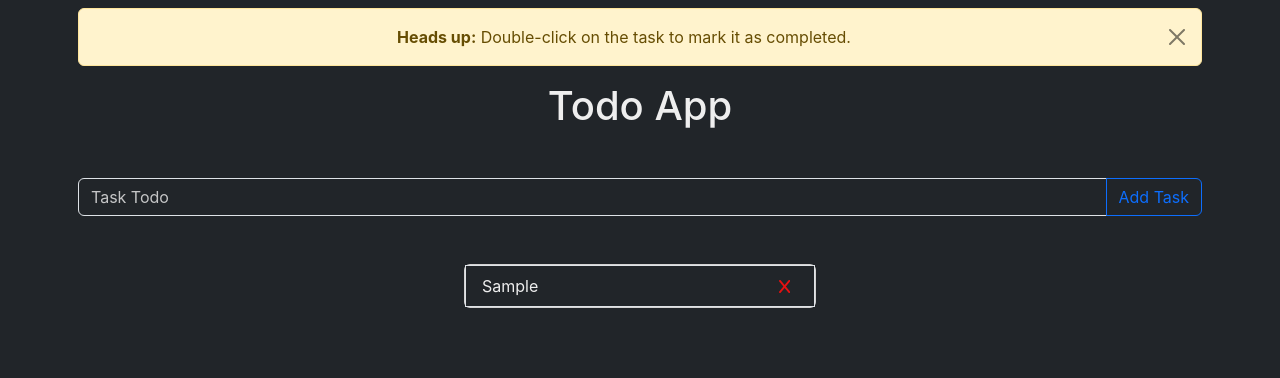
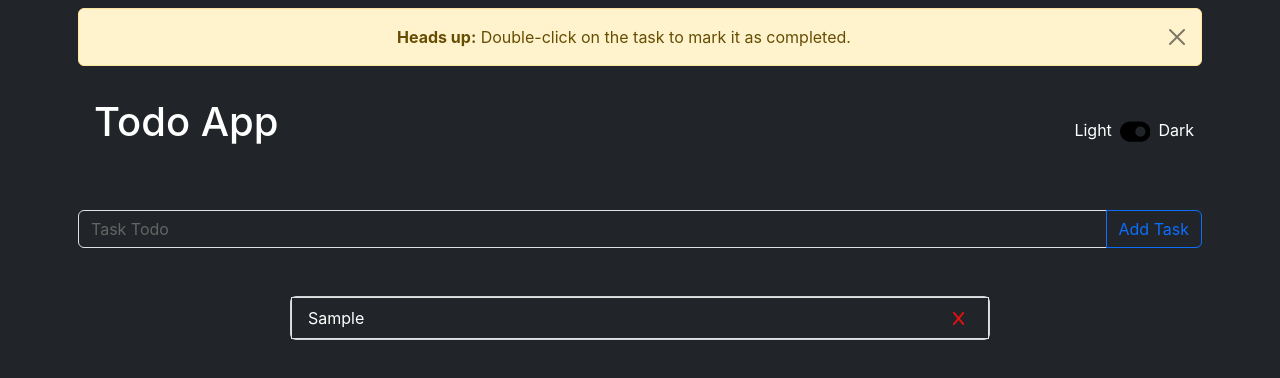
Before and after one commit to Moslihbadr/react-todo-app, a React (Create React App) app: page / in a window 1280 px wide. Both pictures are taken after typing "Sample" into the empty fields and a click on the button "Add Task". Shown: the top 378 px of the page. Built offline with nearby package versions, Linux system fonts and the light colour scheme.

Commit message:
add dark and light mode toggle

```diff
--- a/src/App.js
+++ b/src/App.js
@@ -4,7 +4,8 @@ import { useState, useEffect } from 'react';
 
 const App = () => {
 
-  const [tasksList, setTasksList] = useState(() => {
+  // Tasks state
+  const [ tasksList, setTasksList ] = useState(() => {
     const tasks = localStorage.getItem('tasks');
     if (tasks === null) return [];
     try {
@@ -15,16 +16,43 @@ const App = () => {
     }
   });
 
-  const [showWarning, setShowWarning] = useState(() => {
+  // warning state
+  const [ showWarning, setShowWarning ] = useState(() => {
     const warning = localStorage.getItem('showWarning');
     if (warning === null) return true;
     return JSON.parse(warning);
   });
 
+  // darkMode state
+  const [ darkMode, setDarkMode ] = useState(() => {
+    const darkMode = localStorage.getItem('darkMode');
+    if (darkMode === null) return true;
+    return JSON.parse(darkMode);
+  })
+
+
+  // saving tasks state in localStorage
+  useEffect(() => {
+      localStorage.setItem('tasks', JSON.stringify(tasksList))
+  }, [tasksList])
+
+  // saving showWarning state in localStorage
+  useEffect(() => {
+    localStorage.setItem('showWarning', JSON.stringify(showWarning));
+  }, [showWarning]);
+
+    // saving showWarning state in localStorage
+    useEffect(() => {
+      localStorage.setItem('darkMode', JSON.stringify(darkMode));
+    }, [darkMode]);
+
+
+  // function to add task
   const addTask = (text) => {
     setTasksList(prevTaskList => ([...prevTaskList, {id: crypto.randomUUID(), text: text, completed: false}]))
   }
 
+  // function for handling task click
   const handleTaskClick = (id) => {
     setTasksList(prevTasks =>
       prevTasks.map(task =>
@@ -33,32 +61,45 @@ const App = () => {
     );
   }
 
+  // function for handling task delete
   const handleTaskDelete = (id) => {
     setTasksList(prevTasks =>
       prevTasks.filter(task => task.id !== id)
     );
   }
 
-  useEffect(() => {
-      localStorage.setItem('tasks', JSON.stringify(tasksList))
-  }, [tasksList])
-
-  useEffect(() => {
-    localStorage.setItem('showWarning', JSON.stringify(showWarning));
-  }, [showWarning]);
+  // function for dark mode toggle
+  const darkModeToggle = () => {
+    setDarkMode(prevState => !prevState)
+  }
 
 
   return (
-    <div className='container p-2 text-center'>
-      {showWarning &&
+    <div className='wrapper' style={{backgroundColor: darkMode  ? '#212529' : '#FFFFFF'}}>
+      <div className='container p-2 text-center' style={{color: darkMode  ? '#FFFFFF' : '#212529'}}>
+        { showWarning &&
         <div className="alert alert-warning alert-dismissible fade show">
           <strong>Heads up:</strong> Double-click on the task to mark it as completed.
           <button type="button" className="btn-close" data-bs-dismiss="alert" aria-label="Close" onClick={() => setShowWarning(false)}></button>
-      </div>}
+        </div> }
+        <nav className='d-flex justify-content-between align-items-baseline mb-3'>
           <h1 className='m-3 mb-5'>Todo App</h1>
+          <div className="toggleMode d-flex">
+            <p className='mx-2'>Light</p>
+            <div className='toggleBar' style={{color: darkMode  ? '#FFF' : '#212529'}} onClick={darkModeToggle}>
+              { darkMode ? <svg xmlns="http://www.w3.org/2000/svg" height="1.7em" viewBox="0 0 576 512">
+                <path d="M192 64C86 64 0 150 0 256S86 448 192 448H384c106 0 192-86 192-192s-86-192-192-192H192zm192 96a96 96 0 1 1 0 192 96 96 0 1 1 0-192z"/>
+              </svg> : <svg xmlns="http://www.w3.org/2000/svg" height="1.7em" viewBox="0 0 576 512">
+                <path d="M384 128c70.7 0 128 57.3 128 128s-57.3 128-128 128H192c-70.7 0-128-57.3-128-128s57.3-128 128-128H384zM576 256c0-106-86-192-192-192H192C86 64 0 150 0 256S86 448 192 448H384c106 0 192-86 192-192zM192 352a96 96 0 1 0 0-192 96 96 0 1 0 0 192z"/>
+              </svg> }
+            </div>
+            <p className='mx-2'>Dark</p>
+          </div>
+        </nav>
         <TodoForm addTask={addTask} />
         {tasksList.length === 0 && <h1>No Tasks</h1>}
-      <TodoList tasks={tasksList} onTaskClick={handleTaskClick} onTaskDelete={handleTaskDelete} />
+        <TodoList tasks={tasksList} darkMode={darkMode} onTaskClick={handleTaskClick} onTaskDelete={handleTaskDelete} />
+      </div>
     </div>
   );
 }
--- a/src/components/TodoItem.jsx
+++ b/src/components/TodoItem.jsx
@@ -1,10 +1,15 @@
-const TodoItem = ({ task, onTaskClick, onTaskDelete }) => {
+const TodoItem = ({ task, darkMode, onTaskClick, onTaskDelete }) => {
+
+  const style = {
+    color: task.completed ? '#FFFFFF' : (darkMode ? '#FFFFFF' : '#212529'),
+    backgroundColor: task.completed ? '#005511' : (darkMode ? '#212529' : '#FFFFFF')
+  }
 
   return (
     <div>
-        <li style={{backgroundColor: task.completed ? '#005511' : '#212529'}} class="list-group-item d-flex justify-content-between align-items-center" onDoubleClick={() => onTaskClick(task.id)}>
+        <li style={style} className="list-group-item d-flex justify-content-between align-items-center" onDoubleClick={() => onTaskClick(task.id)}>
           { task.text }
-          <span class="badge badge-primary rounded-pill" onClick={() => onTaskDelete(task.id)}><svg style={{fill:'#e41111', fontSize:'15px'}} xmlns="http://www.w3.org/2000/svg" height="1em" viewBox="0 0 384 512"><path d="M376.6 84.5c11.3-13.6 9.5-33.8-4.1-45.1s-33.8-9.5-45.1 4.1L192 206 56.6 43.5C45.3 29.9 25.1 28.1 11.5 39.4S-3.9 70.9 7.4 84.5L150.3 256 7.4 427.5c-11.3 13.6-9.5 33.8 4.1 45.1s33.8 9.5 45.1-4.1L192 306 327.4 468.5c11.3 13.6 31.5 15.4 45.1 4.1s15.4-31.5 4.1-45.1L233.7 256 376.6 84.5z"/></svg></span>
+          <span className="badge badge-primary rounded-pill" onClick={() => onTaskDelete(task.id)}><svg style={{fill:'#e41111', fontSize:'15px'}} xmlns="http://www.w3.org/2000/svg" height="1em" viewBox="0 0 384 512"><path d="M376.6 84.5c11.3-13.6 9.5-33.8-4.1-45.1s-33.8-9.5-45.1 4.1L192 206 56.6 43.5C45.3 29.9 25.1 28.1 11.5 39.4S-3.9 70.9 7.4 84.5L150.3 256 7.4 427.5c-11.3 13.6-9.5 33.8 4.1 45.1s33.8 9.5 45.1-4.1L192 306 327.4 468.5c11.3 13.6 31.5 15.4 45.1 4.1s15.4-31.5 4.1-45.1L233.7 256 376.6 84.5z"/></svg></span>
         </li>
     </div>
   )
--- a/src/components/TodoList.jsx
+++ b/src/components/TodoList.jsx
@@ -1,10 +1,10 @@
 import TodoItem from "./TodoItem";
 
-const TodoList = ({ tasks, onTaskClick, onTaskDelete }) => {
+const TodoList = ({ tasks, darkMode, onTaskClick, onTaskDelete }) => {
   return (
-    <div className="card" style={{width: '22rem'}}>
+    <div className="card">
       <ul className="list-group list-group-flush">
-        {tasks.map(task => <TodoItem key={task.id} task={task} onTaskClick={onTaskClick} onTaskDelete={onTaskDelete}/>)}
+        {tasks.map(task => <TodoItem key={task.id} task={task}  darkMode={darkMode} onTaskClick={onTaskClick} onTaskDelete={onTaskDelete}/>)}
       </ul>
     </div>
   )
--- a/src/index.css
+++ b/src/index.css
@@ -6,31 +6,42 @@ body {
     sans-serif;
   -webkit-font-smoothing: antialiased;
   -moz-osx-font-smoothing: grayscale;
-  background-color: #212529;
-  color: #EEE;
 }
 
-input.task-todo {
-  background-color: transparent;
-  color: #EEE;
+.wrapper {
+  width: 100%;
+  min-height: 100vh;
 }
 
+input.task-todo,
 input.task-todo:focus {
   background-color: transparent;
-  color: #EEE;
+  color: #797979;
 }
 
 input.task-todo::placeholder {
-  color: #EEE;
-  opacity: .8;
+  color: #656464;
 }
 
 .card {
   margin: 0 auto;
+  max-width: 700px;
 }
 
 li.list-group-item {
-  background-color: #212529;
-  color: #EEE;
   cursor: pointer;
 }
+
+.toggleBar {
+  cursor: pointer;
+}
+
+.dark {
+  background-color: #212529;
+  color: #FFFFFF;
+}
+
+.light {
+  background-color: #FFFFFF;
+  color: #212529;
+}
```
Also changed, not shown: src/components/TodoForm.jsx (+8 -1 lines). Lines whose indentation alone changed are shown as unchanged.
